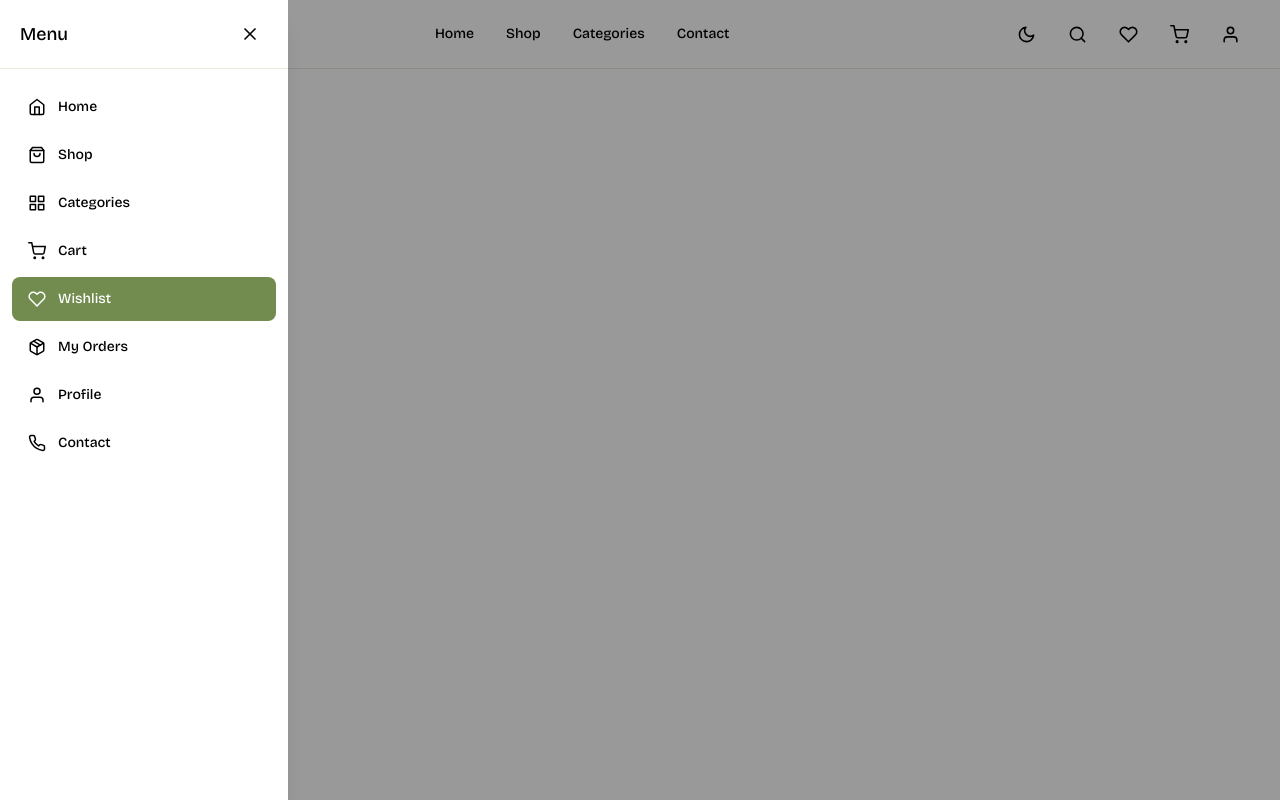
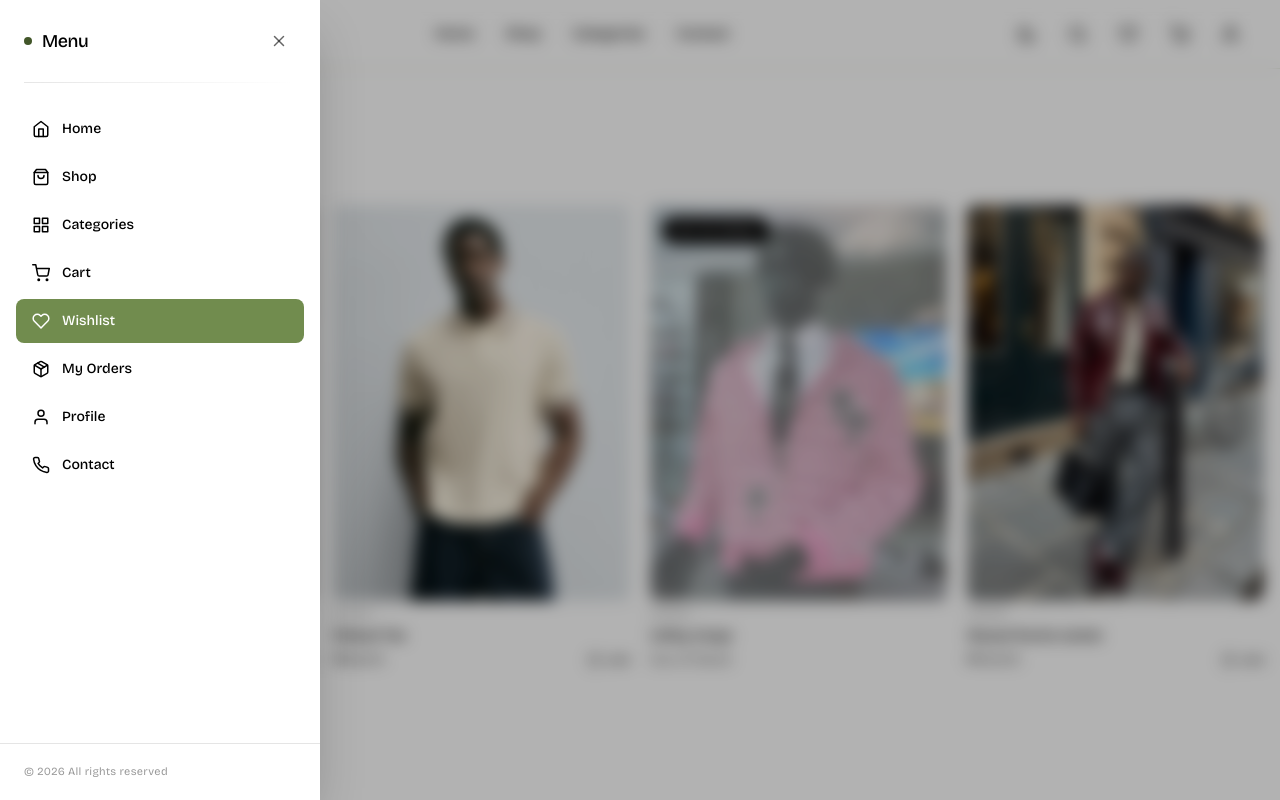
Before and after one commit to Quwambinuyo/Roche, a React (Vite) app in the folder frontend/: page /wishlist in a window 1280 px wide. Both pictures are taken after a click on the button 50 px from the left and 34 px from the top of the page. Built offline with nearby package versions, Linux system fonts and the light colour scheme.

Commit message:
wishlist page added

```diff
--- a/frontend/src/layouts/Sidebar.jsx
+++ b/frontend/src/layouts/Sidebar.jsx
@@ -1,4 +1,4 @@
-import React from "react";
+import React, { useEffect } from "react";
 import { FiX } from "react-icons/fi";
 
 import { useTheme } from "../context/ThemeContext";
@@ -7,12 +7,28 @@ import SidebarLinks from "./SidebarLinks";
 const Sidebar = () => {
   const { isSidebarOpen, closeSidebar } = useTheme();
 
+  useEffect(() => {
+    if (!isSidebarOpen) return;
+
+    const handleKeyDown = (e) => {
+      if (e.key === "Escape") closeSidebar();
+    };
+
+    document.addEventListener("keydown", handleKeyDown);
+    document.body.style.overflow = "hidden";
+
+    return () => {
+      document.removeEventListener("keydown", handleKeyDown);
+      document.body.style.overflow = "";
+    };
+  }, [isSidebarOpen, closeSidebar]);
+
   return (
     <>
       <div
         onClick={closeSidebar}
         className={[
-          "fixed inset-0 z-40 bg-secondary/40 transition-opacity hidden md:block",
+          "fixed inset-0 z-40 hidden md:block backdrop-blur-sm bg-secondary/30 transition-opacity duration-500 ease-out",
           isSidebarOpen
             ? "opacity-100 pointer-events-auto"
             : "opacity-0 pointer-events-none",
@@ -21,25 +37,41 @@ const Sidebar = () => {
 
       <aside
         className={[
-          "fixed top-0 left-0 z-50 hidden md:flex h-full w-72 flex-col bg-primary shadow-xl transition-transform duration-300",
-          isSidebarOpen ? "translate-x-0" : "-translate-x-full",
+          "fixed top-0 left-0 z-50 hidden md:flex h-full w-80 flex-col bg-primary shadow-2xl transition-all duration-500 ease-[cubic-bezier(0.32,0.72,0,1)]",
+          isSidebarOpen
+            ? "translate-x-0 opacity-100"
+            : "-translate-x-full opacity-0",
         ].join(" ")}
       >
-        <div className="flex items-center justify-between border-b border-tertiary-100 px-5 py-4">
-          <span className="bricolage-grotesqu text-lg font-semibold text-secondary">
-            Menu
-          </span>
+        <div className="flex items-center justify-between px-6 py-6">
+          <div className="flex items-center gap-2.5">
+            <span className="w-2 h-2 rounded-full bg-tertiary-700" />
+            <span className="bricolage-grotesqu text-lg font-semibold text-secondary tracking-tight">
+              Menu
+            </span>
+          </div>
           <button
             onClick={closeSidebar}
             aria-label="Close menu"
-            className="rounded-full p-2 text-secondary hover:bg-tertiary-50"
+            className="group rounded-full p-2 text-secondary/60 hover:text-secondary hover:bg-secondary/5 transition-colors duration-200"
           >
-            <FiX size={20} />
+            <FiX
+              size={18}
+              className="transition-transform duration-300 group-hover:rotate-90"
+            />
           </button>
         </div>
 
-        <div className="flex-1 overflow-y-auto px-3 py-4">
+        <div className="h-px mx-6 bg-gradient-to-r from-secondary/10 via-secondary/5 to-transparent" />
+
+        <div className="flex-1 overflow-y-auto px-4 py-6">
           <SidebarLinks onLinkClick={closeSidebar} />
+        </div>
+
+        <div className="px-6 py-5 border-t border-secondary/10">
+          <p className="text-[11px] text-secondary/40 tracking-wide">
+            © {new Date().getFullYear()} All rights reserved
+          </p>
         </div>
       </aside>
     </>
--- a/frontend/src/pages/Shop/ShopFilters.jsx
+++ b/frontend/src/pages/Shop/ShopFilters.jsx
@@ -1,4 +1,4 @@
-import React, { useState } from "react";
+import React, { useEffect, useState } from "react";
 import { SlidersHorizontal, X } from "lucide-react";
 import { CATEGORIES, SIZES, PRICE_RANGES } from "./shopFilterConfig";
 
@@ -77,19 +77,44 @@ const FilterContent = ({ category, size, priceRange, onChange }) => {
 
 const ShopFilters = ({ category, size, priceRange, onChange }) => {
   const [drawerOpen, setDrawerOpen] = useState(false);
+  const [mounted, setMounted] = useState(false);
+
+  useEffect(() => {
+    if (drawerOpen) {
+      setMounted(true);
+      document.body.style.overflow = "hidden";
+
+      const handleKeyDown = (e) => {
+        if (e.key === "Escape") setDrawerOpen(false);
+      };
+      document.addEventListener("keydown", handleKeyDown);
+
+      return () => {
+        document.removeEventListener("keydown", handleKeyDown);
+      };
+    } else {
+      document.body.style.overflow = "";
+      const timeout = setTimeout(() => setMounted(false), 500);
+      return () => clearTimeout(timeout);
+    }
+  }, [drawerOpen]);
+
+  useEffect(() => {
+    return () => {
+      document.body.style.overflow = "";
+    };
+  }, []);
 
   return (
     <>
-      {/* Mobile trigger */}
       <button
         onClick={() => setDrawerOpen(true)}
-        className="md:hidden flex items-center gap-2 text-sm font-semibold text-secondary border border-secondary/20 rounded-full px-4 py-2 mb-6 w-fit"
+        className="md:hidden flex items-center gap-2 text-sm font-semibold text-secondary border border-secondary/20 rounded-full px-4 py-2 mb-6 w-fit hover:border-secondary transition-colors duration-200"
       >
         <SlidersHorizontal size={14} />
         Filters
       </button>
 
-      {/* Desktop sidebar */}
       <aside className="hidden md:block sticky top-24 self-start max-h-[calc(100vh-7rem)] overflow-y-auto pr-2">
         <FilterContent
           category={category}
@@ -99,35 +124,56 @@ const ShopFilters = ({ category, size, priceRange, onChange }) => {
         />
       </aside>
 
-      {/* Mobile drawer */}
-      {drawerOpen && (
+      {mounted && (
         <div className="fixed inset-0 z-50 md:hidden">
           <div
-            className="absolute inset-0 bg-black/50"
             onClick={() => setDrawerOpen(false)}
+            className={`absolute inset-0 backdrop-blur-sm bg-black/40 transition-opacity duration-500 ease-out ${
+              drawerOpen ? "opacity-100" : "opacity-0"
+            }`}
           />
-          <div className="absolute right-0 top-0 bottom-0 w-[85%] max-w-sm bg-primary p-6 overflow-y-auto">
-            <div className="flex items-center justify-between mb-4">
-              <p className="font-bold text-lg text-secondary">Filters</p>
+          <div
+            className={`absolute right-0 top-0 bottom-0 w-[85%] max-w-sm bg-primary shadow-2xl flex flex-col transition-all duration-500 ease-[cubic-bezier(0.32,0.72,0,1)] ${
+              drawerOpen
+                ? "translate-x-0 opacity-100"
+                : "translate-x-full opacity-0"
+            }`}
+          >
+            <div className="flex items-center justify-between px-6 py-6">
+              <p className="font-bold text-lg text-secondary tracking-tight">
+                Filters
+              </p>
               <button
                 onClick={() => setDrawerOpen(false)}
-                className="w-8 h-8 flex items-center justify-center rounded-full border border-secondary/20 text-secondary"
+                aria-label="Close filters"
+                className="group rounded-full p-2 text-secondary/60 hover:text-secondary hover:bg-secondary/5 transition-colors duration-200"
               >
-                <X size={14} />
+                <X
+                  size={18}
+                  className="transition-transform duration-300 group-hover:rotate-90"
+                />
               </button>
             </div>
+
+            <div className="h-px mx-6 bg-gradient-to-r from-secondary/10 via-secondary/5 to-transparent" />
+
+            <div className="flex-1 overflow-y-auto px-6 py-4">
               <FilterContent
                 category={category}
                 size={size}
                 priceRange={priceRange}
                 onChange={onChange}
               />
+            </div>
+
+            <div className="px-6 py-5 border-t border-secondary/10">
               <button
                 onClick={() => setDrawerOpen(false)}
-              className="w-full bg-secondary text-primary text-sm font-semibold tracking-widest uppercase py-3.5 rounded-full mt-6"
+                className="w-full bg-secondary text-primary text-sm font-semibold tracking-widest uppercase py-3.5 rounded-full hover:opacity-90 transition-opacity duration-300"
               >
                 Show Results
               </button>
+            </div>
           </div>
         </div>
       )}
--- a/frontend/src/pages/Wishlist/Wishlist.jsx
+++ b/frontend/src/pages/Wishlist/Wishlist.jsx
@@ -1,7 +1,117 @@
-import React from "react";
+import React, { useState } from "react";
+import { Trash2, ShoppingBag } from "lucide-react";
+import Reveal from "../Landing/Reveal";
+import RevealImage from "../../components/UI/RevealImage";
+import RailEmptyState from "../Home/RailEmptyState";
+import { PRODUCTS } from "../../mock/clothing";
+
+const MOCK_WISHLIST = PRODUCTS.slice(0, 4);
+
+const WishlistCard = ({ product, onRemove, onAddToCart }) => {
+  const hasColors = product.colors && product.colors.length > 0;
+  const totalStock = hasColors
+    ? product.colors.reduce((sum, c) => sum + c.stock, 0)
+    : (product.stock ?? 1);
+  const isOutOfStock = totalStock <= 0;
+
+  return (
+    <div className="group relative">
+      <div className="relative rounded-lg overflow-hidden aspect-[3/4] bg-secondary/5">
+        <RevealImage
+          src={product.image}
+          alt={product.name}
+          className={`w-full h-full transition-opacity duration-300 ${
+            isOutOfStock ? "opacity-60" : ""
+          }`}
+          imgClassName="transition-transform duration-500 group-hover:scale-105"
+        />
+
+        {isOutOfStock && (
+          <span className="absolute top-3 left-3 bg-secondary text-primary text-[10px] font-semibold tracking-widest uppercase px-3 py-1.5 rounded-full">
+            Out of Stock
+          </span>
+        )}
+
+        <button
+          onClick={() => onRemove(product)}
+          aria-label="Remove from wishlist"
+          className="absolute top-3 right-3 w-8 h-8 rounded-full bg-primary/90 backdrop-blur flex items-center justify-center text-secondary/60 hover:text-secondary hover:bg-primary transition-all duration-200 opacity-0 group-hover:opacity-100"
+        >
+          <Trash2 size={13} />
+        </button>
+      </div>
+
+      <div className="h-px w-10 bg-secondary mt-3" />
+
+      <p className="text-sm font-medium text-secondary mt-3">{product.name}</p>
+
+      <div className="flex items-center justify-between mt-1">
+        <span className="text-sm text-secondary/70">
+          {isOutOfStock ? "Out of Stock" : product.price}
+        </span>
+
+        {!isOutOfStock && (
+          <button
+            onClick={() => onAddToCart(product)}
+            aria-label="Add to cart"
+            className="flex items-center gap-1.5 text-xs font-semibold text-secondary/70 hover:text-secondary transition-colors duration-200"
+          >
+            <ShoppingBag size={13} />
+            Add
+          </button>
+        )}
+      </div>
+    </div>
+  );
+};
 
 const Wishlist = () => {
-  return <div>Wishlist</div>;
+  const [items, setItems] = useState(MOCK_WISHLIST);
+
+  const handleRemove = (product) => {
+    setItems((prev) => prev.filter((p) => p.name !== product.name));
+  };
+
+  const handleAddToCart = (product) => {
+    console.log("add to cart", product);
+  };
+
+  return (
+    <div className="">
+      <Reveal className="mb-8">
+        <p className="text-xs font-semibold tracking-widest text-secondary/50 uppercase">
+          Saved
+        </p>
+        <h1 className="font-bold text-2xl md:text-3xl text-secondary mt-2">
+          Your Wishlist
+        </h1>
+        {items.length > 0 && (
+          <p className="text-sm text-secondary/50 mt-2">
+            {items.length} {items.length === 1 ? "item" : "items"} saved
+          </p>
+        )}
+      </Reveal>
+
+      {items.length === 0 ? (
+        <RailEmptyState
+          message="Nothing saved yet. Tap the heart on any product to add it here."
+          ctaLabel="Discover Products"
+          ctaHref="/shop"
+        />
+      ) : (
+        <div className="grid grid-cols-2 md:grid-cols-3 lg:grid-cols-4 gap-x-5 gap-y-10">
+          {items.map((product) => (
+            <WishlistCard
+              key={product.name}
+              product={product}
+              onRemove={handleRemove}
+              onAddToCart={handleAddToCart}
+            />
+          ))}
+        </div>
+      )}
+    </div>
+  );
 };
 
 export default Wishlist;
```
Lines whose indentation alone changed are shown as unchanged.
